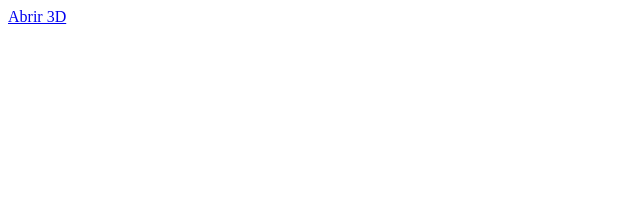
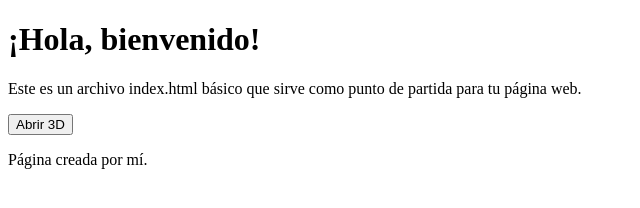
Before and after one commit to JoseDanielRomeroSu/ayudante, a plain HTML site: page index.html in a window 1280 px wide. Shown: the whole page, without its empty margins (0-640 px from the left). Drawn offline with Linux system fonts and the light colour scheme.

Commit message:
Update index.html

```diff
--- a/index.html
+++ b/index.html
@@ -1 +1,28 @@
-<a href="./cluster_3d.html">Abrir 3D</a>
+<!DOCTYPE html>
+<html lang="es">
+<head>
+    <meta charset="UTF-8">
+    <meta name="viewport" content="width=device-width, initial-scale=1.0">
+    <title>Mi Primera Página Web</title>
+</head>
+<body>
+
+    <header>
+        <h1>¡Hola, bienvenido!</h1>
+    </header>
+
+    <main>
+        <p>Este es un archivo index.html básico que sirve como punto de partida para tu página web.</p>
+
+        <!-- Botón de redirección -->
+        <a href="./cluster_3d.html">
+            <button type="button">Abrir 3D</button>
+        </a>
+    </main>
+
+    <footer>
+        <p>Página creada por mí.</p>
+    </footer>
+
+</body>
+</html>
```
